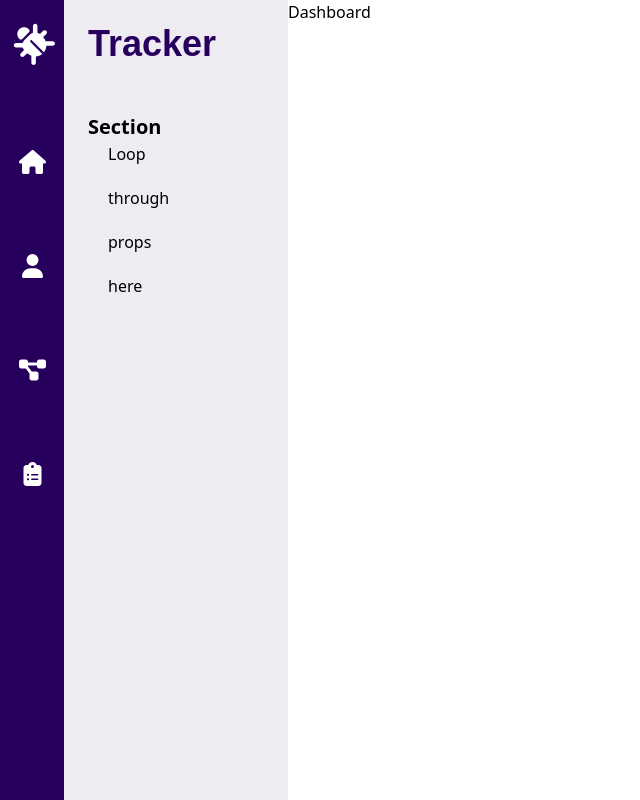
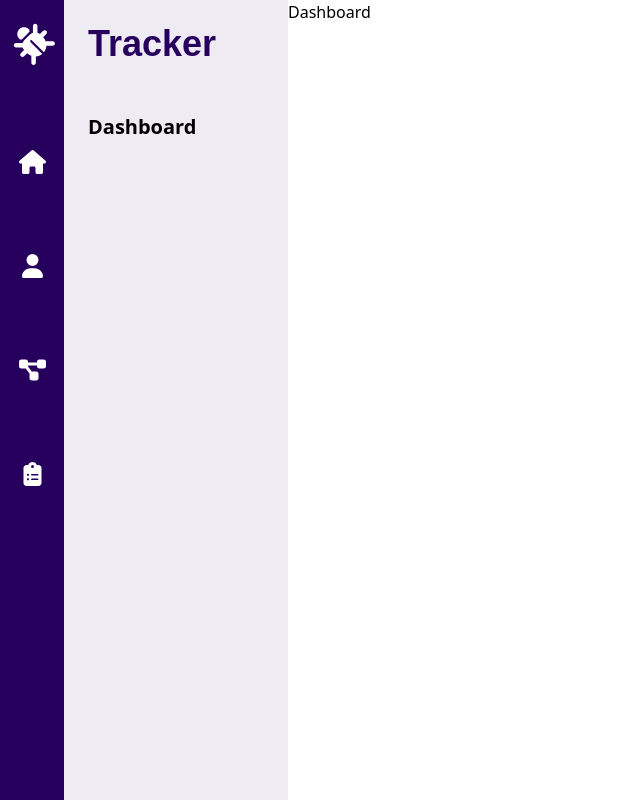
Before and after one commit to aaronlmjohnson/issue-tracker, a React (Create React App) app in the folder client/: page / in a window 1280 px wide. Shown: the whole page, without its empty margins (0-640 px from the left). Built offline with nearby package versions, Linux system fonts and the light colour scheme.

Commit message:
sidebar now displays appropriate section

```diff
--- a/client/src/App.tsx
+++ b/client/src/App.tsx
@@ -1,74 +1,74 @@
-import { BrowserRouter, Routes, Route} from 'react-router-dom';
-import Dashboard from "./pages/Dashboard";
-import Projects from "./pages/ProjectsPage";
-import SignUp from './pages/SignUp';
-import Login from './pages/Login';
-import Navbar from './components/Navbar';
-import Sidebar from './components/Sidebar';
-import ProjectPage from './pages/ProjectPage';
-import AllTickets from './pages/AllTickets';
-import UserDetail from './components/UserDetail';
-import UsersPage from './pages/UsersPage';
-import GuestLoginPage from './pages/GuestLoginPage';
-import Page401 from './pages/errorPages/401';
+// import { BrowserRouter, Routes, Route} from 'react-router-dom';
+// import Dashboard from "./pages/Dashboard";
+// import Projects from "./pages/ProjectsPage";
+// import SignUp from './pages/SignUp';
+// import Login from './pages/Login';
+// // import Navbar from './components/Sidebar';
+// // import Sidebar from './components/Sidebar';
+// import ProjectPage from './pages/ProjectPage';
+// import AllTickets from './pages/AllTickets';
+// import UserDetail from './components/UserDetail';
+// import UsersPage from './pages/UsersPage';
+// import GuestLoginPage from './pages/GuestLoginPage';
+// import Page401 from './pages/errorPages/401';
 
-function App() {
-  return (
-    <div className="App ">
-      <Navbar />
+// // function App() {
+// //   return (
+// //     <div className="App ">
+// //       <Navbar />
 
-    </div>
-  );
-}
+// //     </div>
+// //   );
+// // }
 
 
-/*
-      <BrowserRouter>
-        <div className="">
-          <Routes>
-            <Route
-              path="/"
-              element={<Dashboard />}
-            />
-            <Route
-              path="/401"
-              element={<Page401 />}
-            />
-            <Route
-              path="/users"
-              element={<UsersPage />}
-            />
-            <Route
-              path="/users/:userId"
-              element={<UserDetail />}
-            />
-            <Route
-              path="/sign-up"
-              element={<SignUp  page={"signup"}/>}
-            />
-            <Route
-              path="/login"
-              element={<SignUp  page={"login"}/>}
-            />
-            <Route
-              path="/guest-login"
-              element={<GuestLoginPage />}
-            />
-            <Route
-              path="/tickets"
-              element={<AllTickets  />}
-            />
-            <Route
-              path="/projects"
-              element={<Projects />}
-            />
-            <Route
-              path="/projects/:projectId"
-              element={<ProjectPage />}
-            />
+// /*
+//       <BrowserRouter>
+//         <div className="">
+//           <Routes>
+//             <Route
+//               path="/"
+//               element={<Dashboard />}
+//             />
+//             <Route
+//               path="/401"
+//               element={<Page401 />}
+//             />
+//             <Route
+//               path="/users"
+//               element={<UsersPage />}
+//             />
+//             <Route
+//               path="/users/:userId"
+//               element={<UserDetail />}
+//             />
+//             <Route
+//               path="/sign-up"
+//               element={<SignUp  page={"signup"}/>}
+//             />
+//             <Route
+//               path="/login"
+//               element={<SignUp  page={"login"}/>}
+//             />
+//             <Route
+//               path="/guest-login"
+//               element={<GuestLoginPage />}
+//             />
+//             <Route
+//               path="/tickets"
+//               element={<AllTickets  />}
+//             />
+//             <Route
+//               path="/projects"
+//               element={<Projects />}
+//             />
+//             <Route
+//               path="/projects/:projectId"
+//               element={<ProjectPage />}
+//             />
 
-          </Routes>
-        </div>
-      </BrowserRouter>
-*/
-export default App;
+//           </Routes>
+//         </div>
+//       </BrowserRouter>
+// */
+// export default App;
--- a/client/src/components/Navbar.tsx
+++ /dev/null
@@ -1,63 +0,0 @@
-import { useNavigate } from "react-router-dom";
-import { useAuthContext } from "../hooks/useAuthContext";
-import { useLogout } from "../hooks/useLogout";
-import { FontAwesomeIcon } from '@fortawesome/react-fontawesome';
-import { faHouse, faUser, faDiagramProject, faClipboardList, faBug } from '@fortawesome/free-solid-svg-icons';
-
-const Navbar = ()=>{
-    const { user } = useAuthContext();
-    const { logout } = useLogout();
-
-    const home = <FontAwesomeIcon icon={faHouse} className="text-white text-2xl"/>
-    const usersIcon = <FontAwesomeIcon icon={faUser} className="text-white text-2xl" />
-    const projectsIcon = <FontAwesomeIcon icon={faDiagramProject} className="text-white text-2xl"/>
-    const ticketsIcon = <FontAwesomeIcon icon={faClipboardList} className="text-white text-2xl"/>
-
-    const logo = <FontAwesomeIcon icon={faBug} className="rotate-45 text-white text-4xl"/>
-    return(
-        <div className="flex">
-            <nav className="bg-primary w-16 h-screen flex flex-col gap-y-16">
-                <div className="mx-auto my-6">
-                    {logo}
-                </div>
-                <div className="flex flex-col mx-auto gap-y-20">
-                    {home}
-                    {usersIcon}
-                    {projectsIcon}
-                    {ticketsIcon}
-                </div>
-
-            </nav>
-            <nav className="bg-primary bg-opacity-[.08] w-56 h-screen p-6">
-                <div className="">
-                    <h1 className="text-primary font-secondary text-4xl font-bold">Tracker</h1>
-
-                    <div className="pt-12">
-                        <h2 className="text-[20px] font-bold">Section</h2>
-                        <ul className="flex  flex-col gap-y-5 pl-5">
-                            <li>Loop</li>
-                            <li>through</li>
-                            <li>props</li>
-                            <li>here</li>
-                        </ul>
-                    </div>
-                </div>
-
-            </nav>
-        </div>
-
-    )
-
-
-}
-
-  /* <p className=""><a href="/dashboard">Home</a></p>
-                <p className=""><a href="/projects">Projects</a></p>
-                <p className=""><a href="/users">Users</a></p>
-                <p className=""><a href="/tickets">Tickets</a></p>
-                {user ? <p>Logged in As: {user.user.fullName}</p> : <></>}
-                {user && <button onClick={logout}>Log out</button>}
-                {!user && <p><a href="/login">Sign in</a></p>}
-                {!user && <p><a href="/sign-up">Sign Up</a></p>} */
-
-export default Navbar;
--- a/client/src/components/Sidebar.tsx
+++ b/client/src/components/Sidebar.tsx
@@ -1,11 +1,65 @@
+import { useNavigate } from "react-router-dom";
+import { useAuthContext } from "../hooks/useAuthContext";
+import { useLogout } from "../hooks/useLogout";
+import { FontAwesomeIcon } from '@fortawesome/react-fontawesome';
+import { faHouse, faUser, faDiagramProject, faClipboardList, faBug } from '@fortawesome/free-solid-svg-icons';
+import SidebarLink from "./SidebarLink";
+import { v4 as uuid } from 'uuid';
+
 const Sidebar = (props:any)=>{
-    return (
-        <div className="sidebar h-sidebar w-1/5 border border-primary border-b-0 border-l-0 border-t-0 flex flex-col">
-            {props.links.map((link:any)=>
-                (<a href={link.url} key={crypto.randomUUID()}>{link.name}</a>)
-            )}
+    const { user } = useAuthContext();
+    const { logout } = useLogout();
+
+    const home = <FontAwesomeIcon icon={faHouse} className="text-white text-2xl"/>
+    const usersIcon = <FontAwesomeIcon icon={faUser} className="text-white text-2xl" />
+    const projectsIcon = <FontAwesomeIcon icon={faDiagramProject} className="text-white text-2xl"/>
+    const ticketsIcon = <FontAwesomeIcon icon={faClipboardList} className="text-white text-2xl"/>
+
+    const logo = <FontAwesomeIcon icon={faBug} className="rotate-45 text-white text-4xl"/>
+    return(
+        <div className="flex">
+            <nav className="bg-primary w-16 h-screen flex flex-col gap-y-16">
+                <div className="mx-auto my-6">
+                    {logo}
+                </div>
+                <div className="flex flex-col mx-auto gap-y-20">
+                    {home}
+                    {usersIcon}
+                    {projectsIcon}
+                    {ticketsIcon}
+                </div>
+
+            </nav>
+            <nav className="bg-primary bg-opacity-[.08] w-56 h-screen p-6">
+                <div className="">
+                    <h1 className="text-primary font-secondary text-4xl font-bold">Tracker</h1>
+
+                    <div className="pt-12">
+                        <h2 className="text-[20px] font-bold">{props.section}</h2>
+                        <ul className="flex  flex-col gap-y-5 pl-5">
+                            {props.links.map((link:string)=>
+                                <SidebarLink
+                                    name={link}
+                                    url={"/projects"}
+                                    key={uuid()}
+                                />
+                            )}
+                        </ul>
+                    </div>
+                </div>
+
+            </nav>
         </div>
     )
 }
 
-export default Sidebar
+  /* <p className=""><a href="/dashboard">Home</a></p>
+                <p className=""><a href="/projects">Projects</a></p>
+                <p className=""><a href="/users">Users</a></p>
+                <p className=""><a href="/tickets">Tickets</a></p>
+                {user ? <p>Logged in As: {user.user.fullName}</p> : <></>}
+                {user && <button onClick={logout}>Log out</button>}
+                {!user && <p><a href="/login">Sign in</a></p>}
+                {!user && <p><a href="/sign-up">Sign Up</a></p>} */
+
+export default Sidebar;
--- /dev/null
+++ b/client/src/components/SidebarLink.tsx
@@ -0,0 +1,11 @@
+const SidebarLink = (props:any)=>{
+    return (
+        <li>
+            <a href={props.url}>
+                {props.name}
+            </a>
+        </li>
+    )
+}
+
+export default SidebarLink;
--- a/client/src/routes/Root.tsx
+++ b/client/src/routes/Root.tsx
@@ -1,11 +1,38 @@
-import Navbar from "../components/Navbar";
+import Sidebar from "../components/Sidebar";
 import { Outlet } from "react-router-dom";
 
 const Root = ()=>{
+    // need to know what links to pass to Sidebar
+    const linkHandler = ()=>{
+        const path = window.location.pathname;
+        const projectsRe = /\/projects(.+)?/;
+        const usersRe = /\/users(.+)?/;
+        const ticketsRe = /\/tickets(.+)?/;
+        let links = null;
+        let section = null;
+
+        if(projectsRe.test(path)){
+            links = ["Add"];
+            section = "Projects";
+        }else if(usersRe.test(path)){
+            links = [""];
+            section = "Users";
+        }else if(ticketsRe.test(path)){
+            links = ["Add"];
+            section = "Tickets";
+        }else{
+            links = [""];
+            section = "Dashboard";
+        }
+        return {links, section}
+    }
+    const content = linkHandler();
     return (
         <div className="flex">
-            <Navbar />
-            <Outlet />
+            <Sidebar
+                section={content.section}
+                links={content.links}/>
+            <Outlet  />
         </div>
 
     );
```
